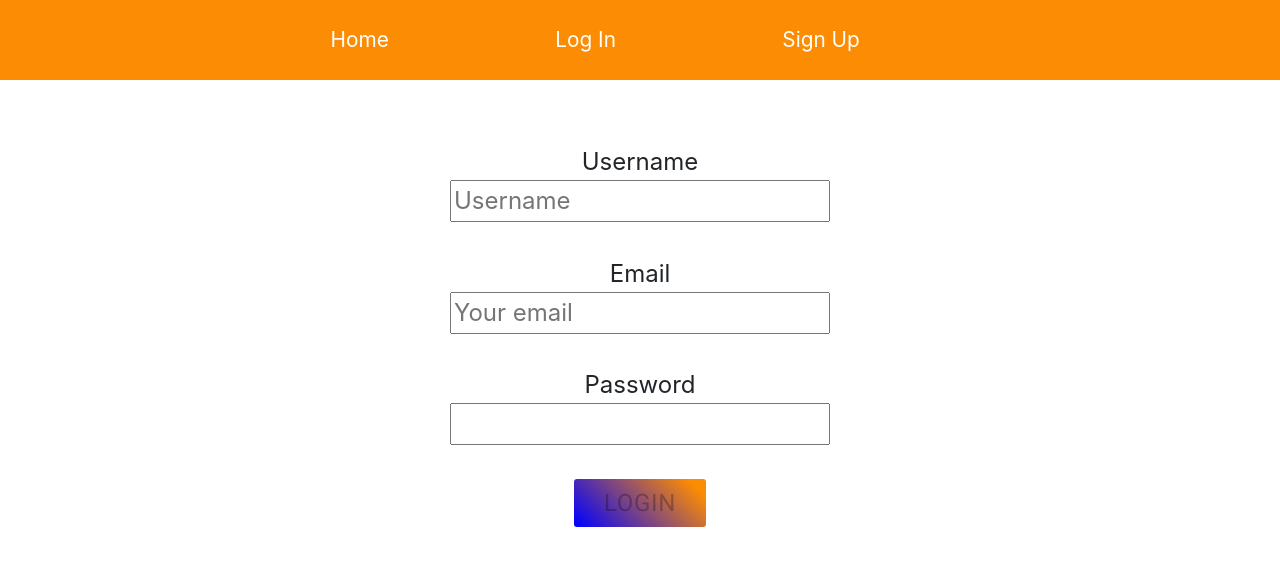
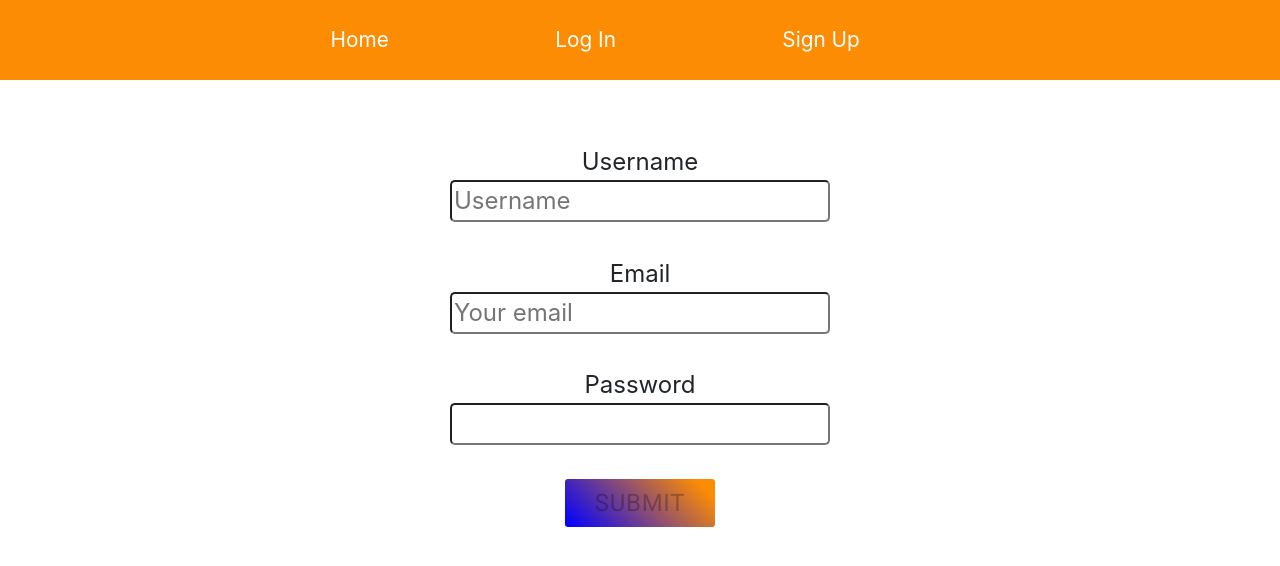
Before and after one commit to Build-Week-Post-Here-2/front-end, a React (Create React App) app in the folder login-page/: page /signup in a window 1280 px wide. Shown: the top 566 px of the page. Built offline with nearby package versions, Linux system fonts and the light colour scheme.

Commit message:
added styling to account page, saved posts

```diff
--- a/login-page/src/App.js
+++ b/login-page/src/App.js
@@ -17,7 +17,7 @@ function App() {
       <Route path="/login" component={LoginForm} />
       <Route path="/home" component={Home} />
       <Route path="/account" component={AccountSettings} />
-      <Route path="/saved" component={Saved} />
+      <Route path="/savedposts" component={Saved} />
     </div>
   );
 }
--- a/login-page/src/components/AccountSettings.js
+++ b/login-page/src/components/AccountSettings.js
@@ -32,15 +32,15 @@ const AccountSettings = () => {
   const onBtnClick = () => {
     setCanUpdate(true);
   };
-
   const classes=useStyles(); // for material UI styling
-
   return (
     <div className="p-3">
       {canUpdate && <SignUp btn="Save changes" userData={DUMMY_USER_DATA} />}
       {!canUpdate && (
-        <AccountButton onClick={onBtnClick}>
+        <AccountButton>
+        <a onClick={onBtnClick}>
           Update Account
+        </a>
         </AccountButton>
       )}
     </div>
--- a/login-page/src/components/Saved.js
+++ b/login-page/src/components/Saved.js
@@ -2,6 +2,9 @@ import React, {useState, useEffect} from 'react';
 import axios from 'axios';
 import SavedCard from './SavedCard'
 import { useParams } from 'react-router-dom';
+//styles
+import RedditIcon from '@material-ui/icons/Reddit';
+import { makeStyles } from '@material-ui/core/styles'
 
 
 
@@ -23,10 +26,12 @@ export default function Saved() {
         })
     }, [])
 
+    const classes=useStyles(); //for materialUI Styles
+
     return (
 
         <div>
-            <h1>Saved Posts</h1>
+            <h1 className={classes.h1}>Saved P<RedditIcon />sts</h1>
             {saved.map(postInfo => {
                 return <SavedCard
                 name={postInfo.post_title}
@@ -35,5 +40,13 @@ export default function Saved() {
             })}
         </div>
     )
+}
 
-}
+const useStyles = makeStyles(theme => ({
+    h1: {
+        fontSize: '4em',
+        margin: '5% auto',
+        border: '2px solid orange',
+        width: '25%'
+    }
+  }));
--- a/login-page/src/components/SavedCard.js
+++ b/login-page/src/components/SavedCard.js
@@ -13,7 +13,7 @@ const SavedCard = (props) => {
 
 const useStyles = makeStyles(theme => ({
   div: {
-    border: '2px solid black'
+    border: '2px solid rgb(252,140,3)'
   },
   h2: {
     margin: '2%',
--- a/login-page/src/components/SignUp.js
+++ b/login-page/src/components/SignUp.js
@@ -123,6 +123,7 @@ const SignUp = (props) => {
               placeholder="Username"
               value={formState.username}
               onChange={handleInputChange}
+              className={classes.input}
             />
             <div className="text-danger">{formErrors.username}</div>
           </label>
@@ -137,6 +138,7 @@ const SignUp = (props) => {
               placeholder="Your email"
               value={formState.email}
               onChange={handleInputChange}
+              className={classes.input}
             />
             <div className="text-danger">{formErrors.email}</div>
           </label>
@@ -150,11 +152,12 @@ const SignUp = (props) => {
               // className="form-control"
               value={formState.password}
               onChange={handleInputChange}
+              className={classes.input}
             />
             <div className="text-danger">{formErrors.password}</div>
           </label>
         <SignUpButton disabled={disabled} name="loginButton">
-          Login
+          Submit
         </SignUpButton>
       </form>
     </div>
@@ -179,6 +182,9 @@ const useStyles = makeStyles(theme => ({
   labelEmail: {
     fontSize: '1.5em',
     marginTop: '2%',
+  },
+  input: {
+    borderRadius: '5px',
   }
 }));
 
```
